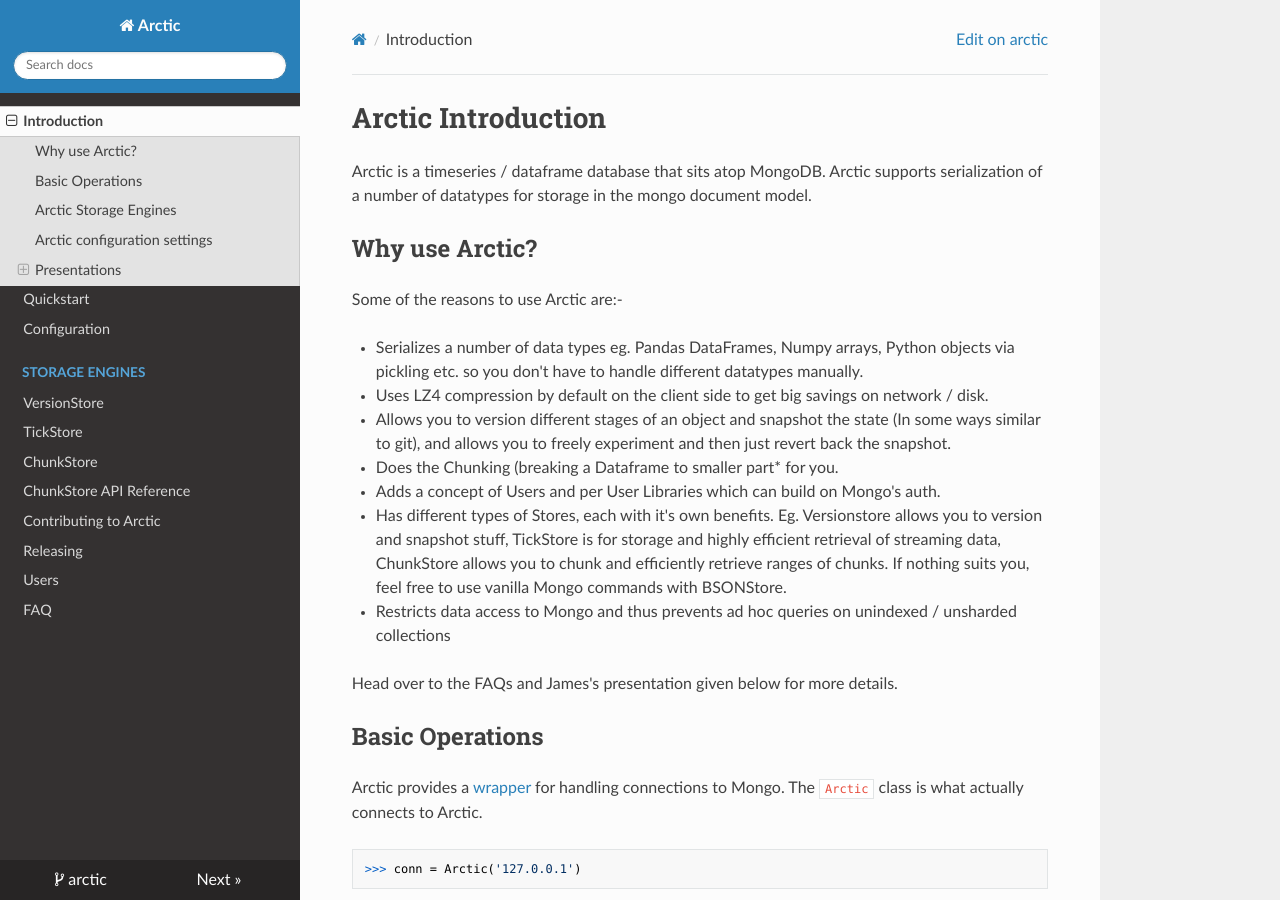
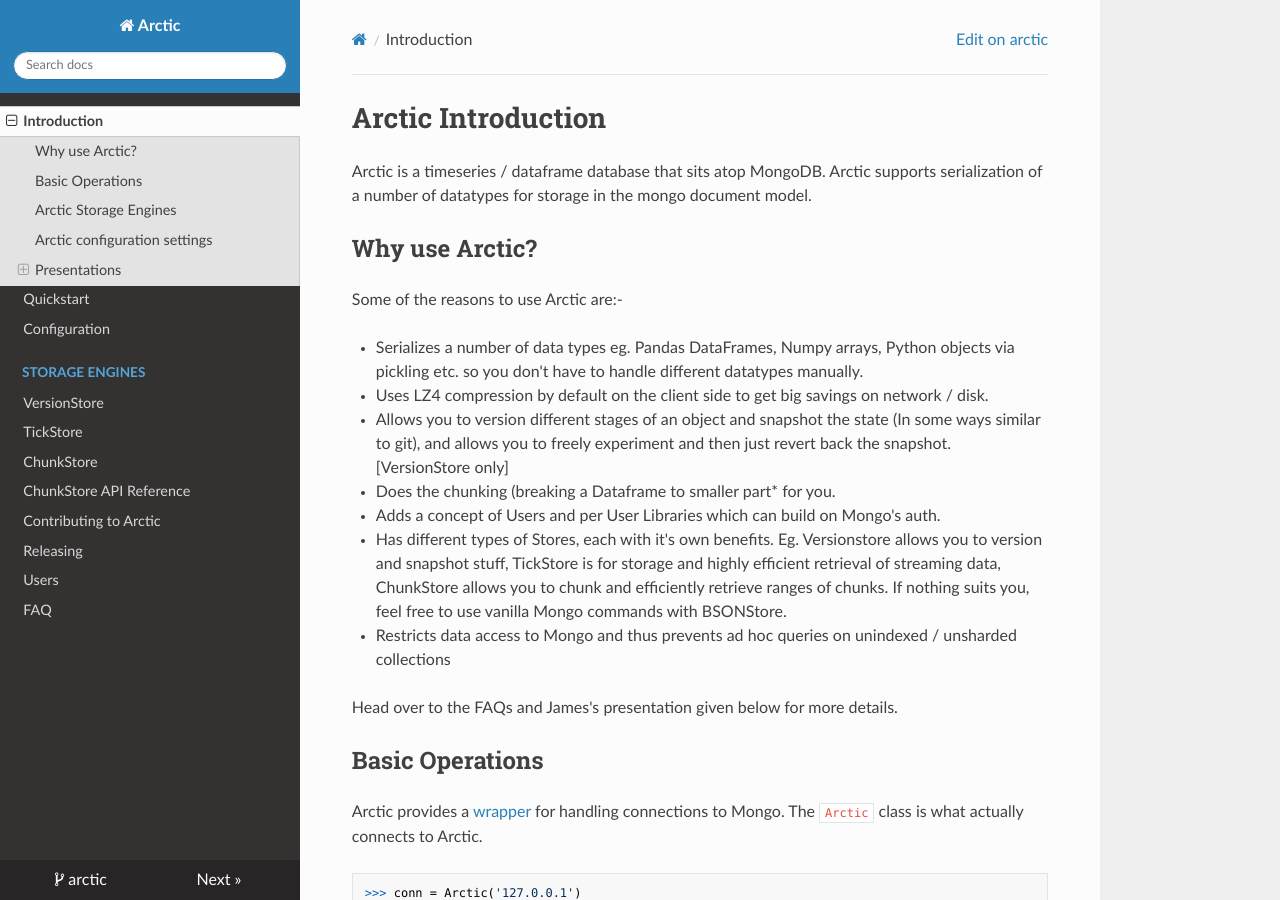
Before and after one commit to man-group/arctic, an MkDocs documentation site: the page built from docs/index.md, in a window 1280 px wide and 900 px high. Built offline with MkDocs 1.6.1, drawn with Linux system fonts in a browser that asks for light colours; nearby versions of some CDN libraries; old or Windows-style settings are respelled for this version of MkDocs.

Commit message:
small edits

```diff
--- a/docs/index.md
+++ b/docs/index.md
@@ -8,8 +8,8 @@
 
 * Serializes a number of data types eg. Pandas DataFrames, Numpy arrays, Python objects via pickling etc. so you don't have to handle different datatypes manually.
 * Uses LZ4 compression by default on the client side to get big savings on network / disk.
-* Allows you to version different stages of an object and snapshot the state (In some ways similar to git), and allows you to freely experiment and then just revert back the snapshot.
-* Does the Chunking (breaking a Dataframe to smaller part* for you.
+* Allows you to version different stages of an object and snapshot the state (In some ways similar to git), and allows you to freely experiment and then just revert back the snapshot. [VersionStore only]
+* Does the chunking (breaking a Dataframe to smaller part* for you.
 * Adds a concept of Users and per User Libraries which can build on Mongo's auth.
 * Has different types of Stores, each with it's own benefits. Eg. Versionstore allows you to version and snapshot stuff, TickStore is for storage and highly efficient retrieval of streaming data, ChunkStore allows you to chunk and efficiently retrieve ranges of chunks. If nothing suits you, feel free to use vanilla Mongo commands with BSONStore.
 * Restricts data access to Mongo and thus prevents ad hoc queries on unindexed / unsharded collections
```
